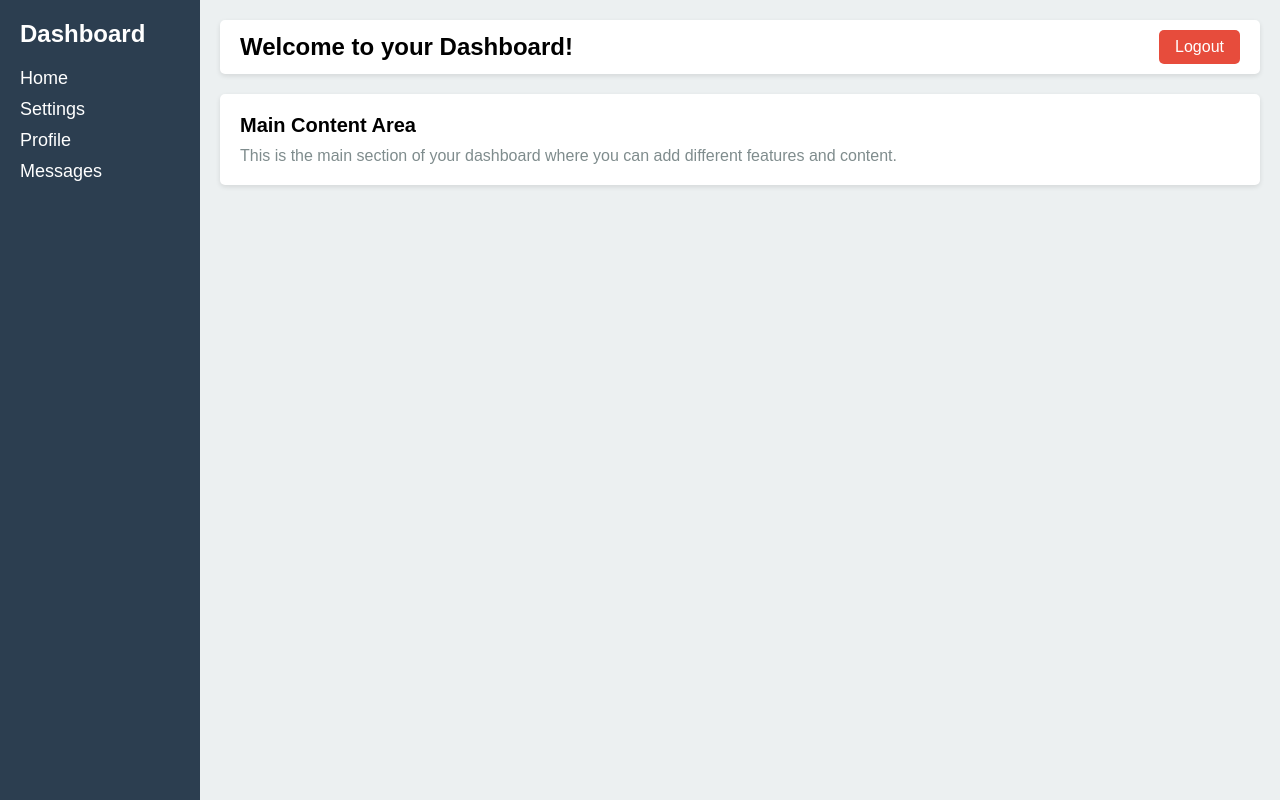
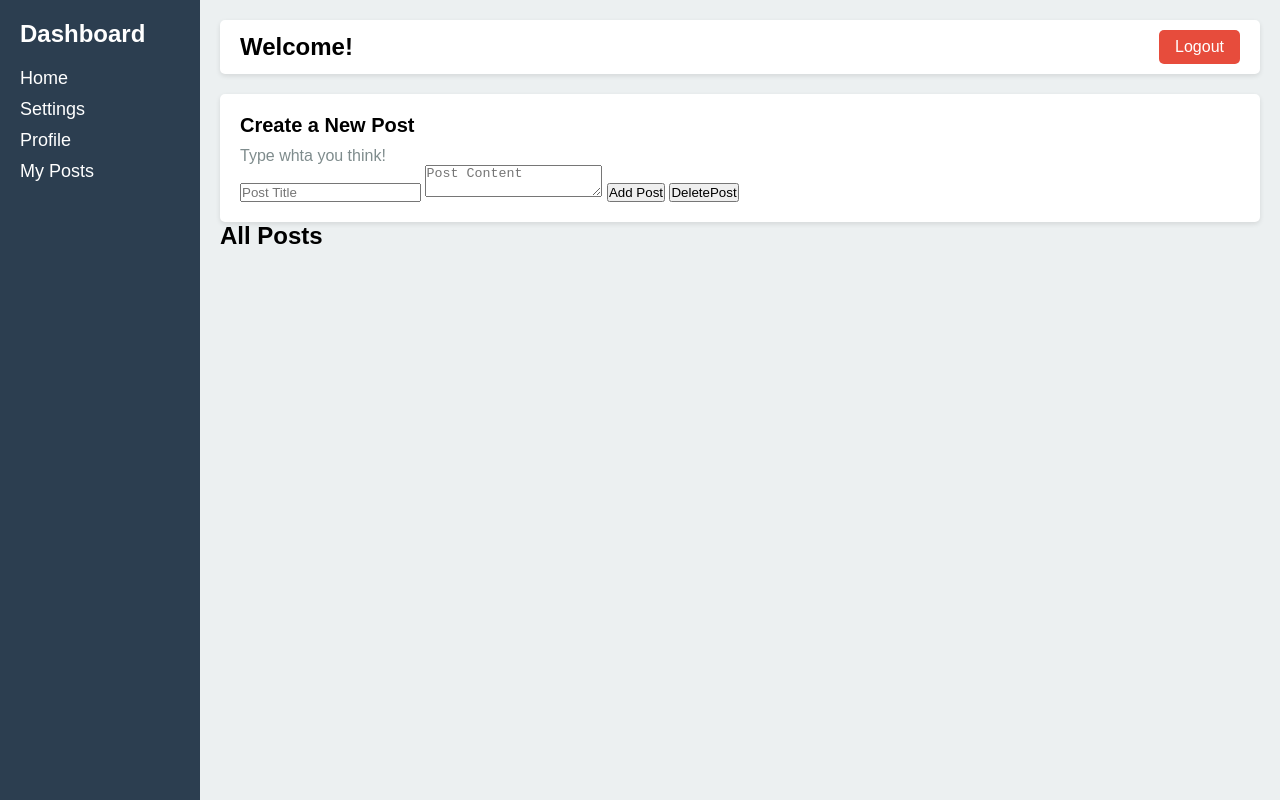
Before and after one commit to muhammadmustafarooqi/post-web, a plain HTML site: page post-web-main/post web/Dashboard/dashboard.html in a window 1280 px wide. Drawn offline with nearby package versions, Linux system fonts and the light colour scheme.

Commit message:
Update dashboard.html

```diff
--- a/post-web-main/post web/Dashboard/dashboard.html
+++ b/post-web-main/post web/Dashboard/dashboard.html
@@ -1,11 +1,13 @@
 <!DOCTYPE html>
 <html lang="en">
+
 <head>
     <meta charset="UTF-8">
     <meta name="viewport" content="width=device-width, initial-scale=1.0">
     <title>Document</title>
     <link rel="stylesheet" href="dashboard.css">
 </head>
+
 <body>
 
 
@@ -20,20 +22,26 @@
                 <li><a href="#">Home</a></li>
                 <li><a href="#">Settings</a></li>
                 <li><a href="#">Profile</a></li>
-                <li><a href="#">Messages</a></li>
+                <li><a href="#">My Posts</a></li>
             </ul>
         </div>
 
         <!-- Main content -->
         <div class="main-content">
             <header>
-                <h1>Welcome to your Dashboard!</h1>
+                <h1>Welcome!</h1>
                 <button id="logoutBtn">Logout</button>
             </header>
             <div class="content">
-                <h2>Main Content Area</h2>
-                <p>This is the main section of your dashboard where you can add different features and content.</p>
+                <h2>Create a New Post</h2>
+                <p>Type whta you think!</p>
+                <input type="text" id="title" placeholder="Post Title">
+                <textarea id="content" placeholder="Post Content"></textarea>
+                <button id="addPostBtn">Add Post</button>
+                <button id="logoutBtn">DeletePost</button>
             </div>
+            <h2>All Posts</h2>
+            <div id="postContainer"></div>
         </div>
     </div>
 
@@ -41,7 +49,9 @@
 
 
 
-        <script type="text/javascript" src="https://cdn.jsdelivr.net/npm/toastify-js"></script>
-        <script src="../firebase.js" type="module"></script>
-    <script src="dashboard.js" type="module"></script></body>
+    <script type="text/javascript" src="https://cdn.jsdelivr.net/npm/toastify-js"></script>
+    <script src="../firebase.js" type="module"></script>
+    <script src="dashboard.js" type="module"></script>
+</body>
+
 </html>
```
